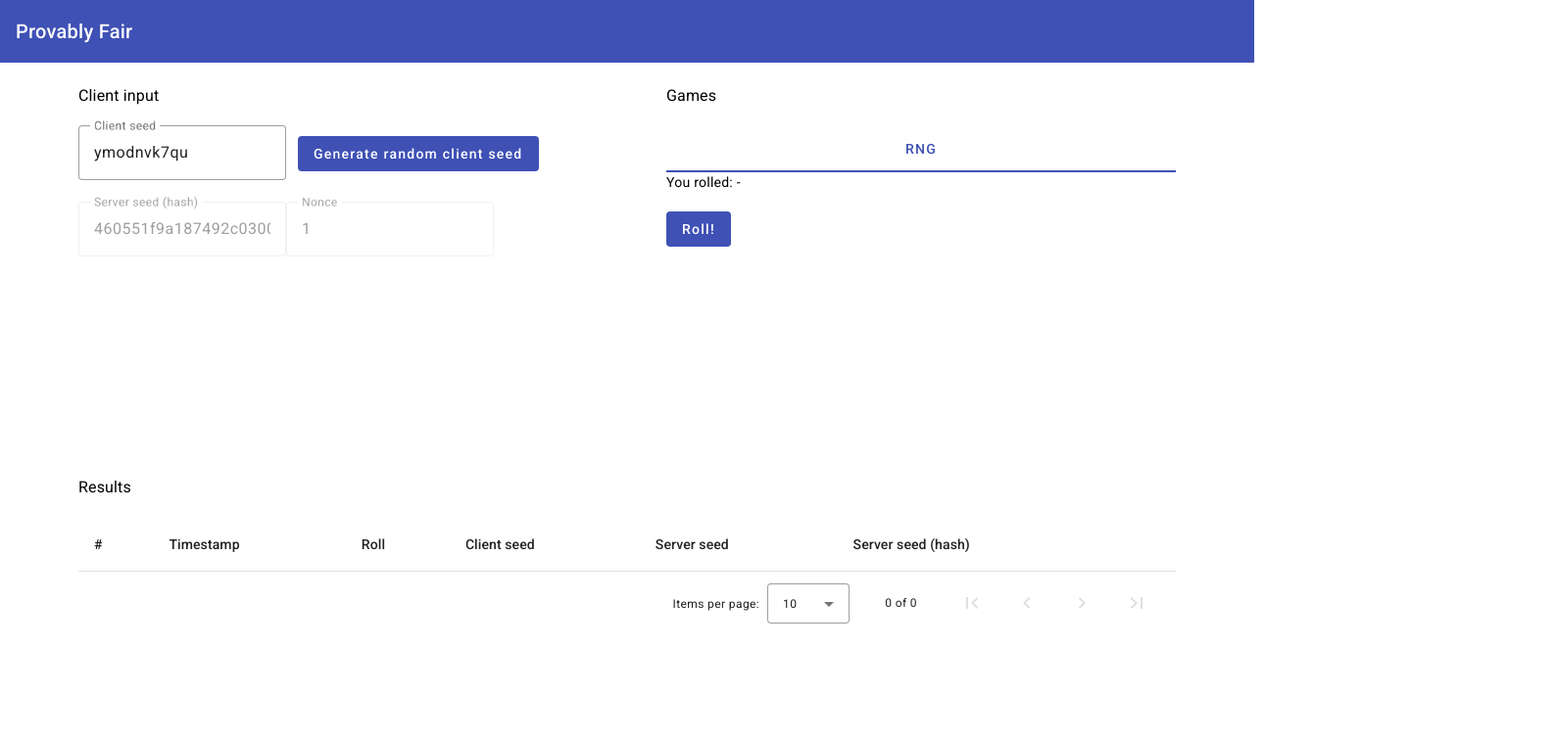
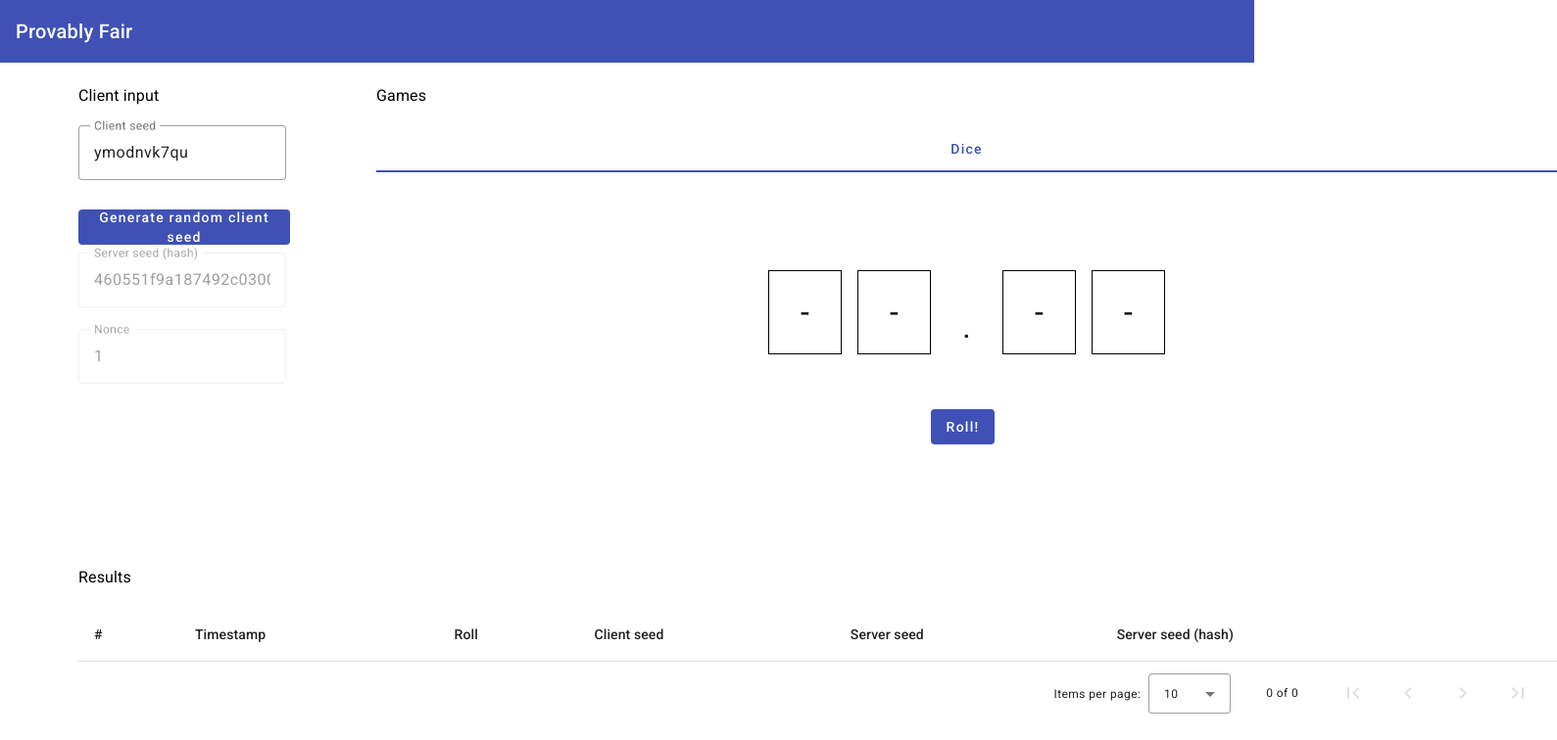
Before and after one commit to 840/provably-fair, an Angular app: page / in a window 1280 px wide. Shown: the top 756 px of the page at 98% size, 1589 px wide, since content can reach past the window. Built offline with nearby package versions, Linux system fonts and the light colour scheme.

Commit message:
Renamed RNG to Dice and prepared css for Dice game

```diff
--- /dev/null
+++ b/src/app/games/game-dice/game-dice.component.html
@@ -0,0 +1,21 @@
+
+<div class="dice-slot-game">
+    <div id="column1" class="dice-slot-column">
+        <div class="dice-slot">{{ roll ? roll[0] : '0' }}</div>
+    </div>
+    <div id="column2" class="dice-slot-column">
+        <div class="dice-slot">{{ roll ? roll[1] : '0' }}</div>
+    </div>
+    <div id="dot">
+        .
+    </div>
+    <div id="column3" class="dice-slot-column">
+        <div class="dice-slot">{{ roll ? roll[2] : '0'}}</div>
+    </div>
+    <div id="column4" class="dice-slot-column">
+        <div class="dice-slot">{{ roll ? roll[3] : '0' }}</div>
+    </div>
+    <div class="dice-slot-buttons">
+        <button mat-flat-button color="primary" (click)="playGame()">Roll!</button>
+    </div>
+</div>
--- /dev/null
+++ b/src/app/games/game-dice/game-dice.component.scss
@@ -0,0 +1,53 @@
+.dice-slot-game {
+    display: grid;
+    grid-template-columns: 1fr 1fr 1fr 1fr 1fr;
+    grid-template-rows: 1fr 1fr;
+    grid-template-areas:
+        "column1 column2 dot column3 column4"
+        "buttons buttons buttons buttons buttons";
+    padding-top: 100px;
+    padding-left: 400px;
+    padding-right: 400px;
+    row-gap: 3rem;
+    column-gap: 1rem;
+    text-align: center;
+}
+
+.dice-slot-buttons {
+    grid-area: buttons
+}
+
+.dice-slot-column {
+    border: 1px;
+    border-color: black;
+    border-style: solid;
+    padding: 2rem
+}
+
+.dice-slot {
+    font-size: xx-large;
+}
+
+#dot {
+    font-size: xx-large;
+    padding-left: 1rem;
+    padding-right: 1rem;
+    padding-top: 3rem;
+}
+
+@media only screen and (max-width: 550px) {
+    .dice-slot-game {
+        display: grid;
+        grid-template-columns: 1fr 1fr 1fr 1fr 1fr;
+        grid-template-rows: 1fr 1fr;
+        grid-template-areas:
+            "column1 column2 dot column3 column4"
+            "buttons buttons buttons buttons buttons";
+        padding-top: 100px;
+        padding-left: 0rem;
+        padding-right: 400px;
+        row-gap: 3rem;
+        column-gap: 1rem;
+        text-align: center;
+    }
+}
--- /dev/null
+++ b/src/app/games/game-dice/game-dice.component.ts
@@ -0,0 +1,30 @@
+import { Component } from '@angular/core';
+import { GameService } from '../game/game.service'
+
+@Component({
+    selector: 'app-game-dice',
+    templateUrl: './game-dice.component.html',
+    styleUrls: ['./game-dice.component.scss']
+})
+export class GameDiceComponent {
+    public roll = '----'
+
+    constructor(private gameService: GameService) {}
+
+    debug(): void {
+        this.gameService.debug()
+    }
+
+    playGame(): void {
+        const rollNumber = (this.gameService.playGame().roll * 100)
+        if (rollNumber < 10) {
+            this.roll = '000' + rollNumber.toString()
+        } else if (rollNumber < 100) {
+            this.roll = '00' + rollNumber.toString()
+        } else if (rollNumber < 1000) {
+            this.roll = '0' + rollNumber.toString()
+        } else {
+            this.roll = rollNumber.toString()
+        }
+    }
+}
--- a/src/app/games/game-nav/game-nav.component.html
+++ b/src/app/games/game-nav/game-nav.component.html
@@ -1,6 +1,6 @@
 <h3>Games</h3>
 <mat-tab-group animationDuration="0ms">
-    <mat-tab label="RNG">
-        <app-game-rng></app-game-rng>
+    <mat-tab label="Dice">
+        <app-game-dice></app-game-dice>
     </mat-tab>
 </mat-tab-group>
--- a/src/app/games/game-nav/game-nav.component.ts
+++ b/src/app/games/game-nav/game-nav.component.ts
@@ -6,6 +6,6 @@ import { Component } from '@angular/core';
     styleUrls: ['./game-nav.component.scss']
 })
 export class GameNavComponent {
-    links = ['Roll', 'Second', 'Third']
+    links = ['Dice']
     activeLink = this.links[0]
 }
--- a/src/app/games/game-rng/game-rng.component.html
+++ /dev/null
@@ -1,2 +0,0 @@
-<p>You rolled: {{ roll ? roll : '-' }}</p>
-<button mat-flat-button color="primary" (click)="playGame()">Roll!</button>
--- a/src/app/games/game-rng/game-rng.component.ts
+++ /dev/null
@@ -1,21 +0,0 @@
-import { Component } from '@angular/core';
-import { GameService } from '../game/game.service'
-
-@Component({
-    selector: 'app-game-rng',
-    templateUrl: './game-rng.component.html',
-    styleUrls: ['./game-rng.component.scss']
-})
-export class GameRngComponent {
-    public roll = 0
-
-    constructor(private gameService: GameService) {}
-
-    debug(): void {
-        this.gameService.debug()
-    }
-
-    playGame(): void {
-        this.roll = this.gameService.playGame().roll
-    }
-}
```
Also changed, not shown: src/app/app.module.ts (+5 -4 lines), src/app/games/game-rng/game-rng.component.scss (deleted), 2 other files (tests, documents, lock files or other folders).
